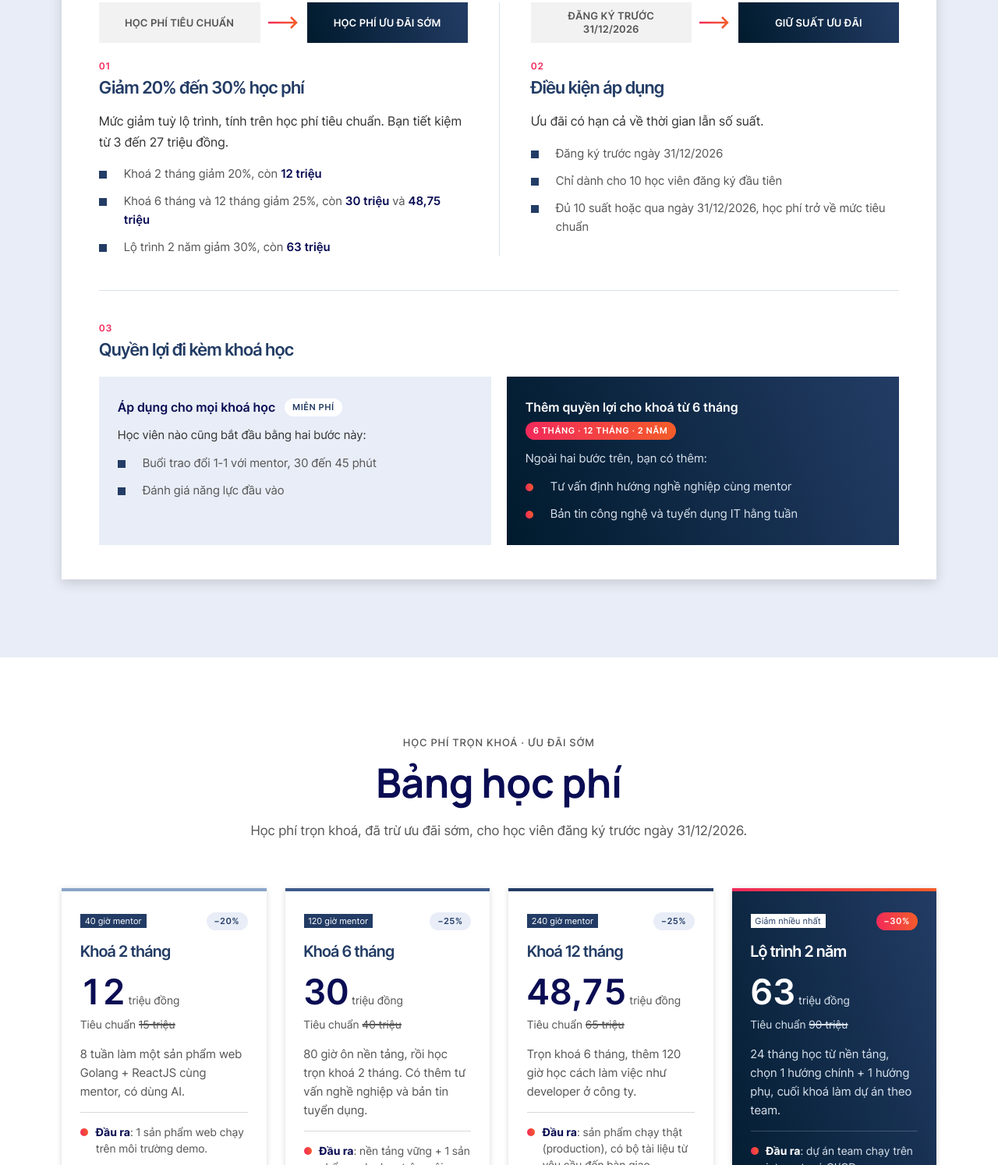
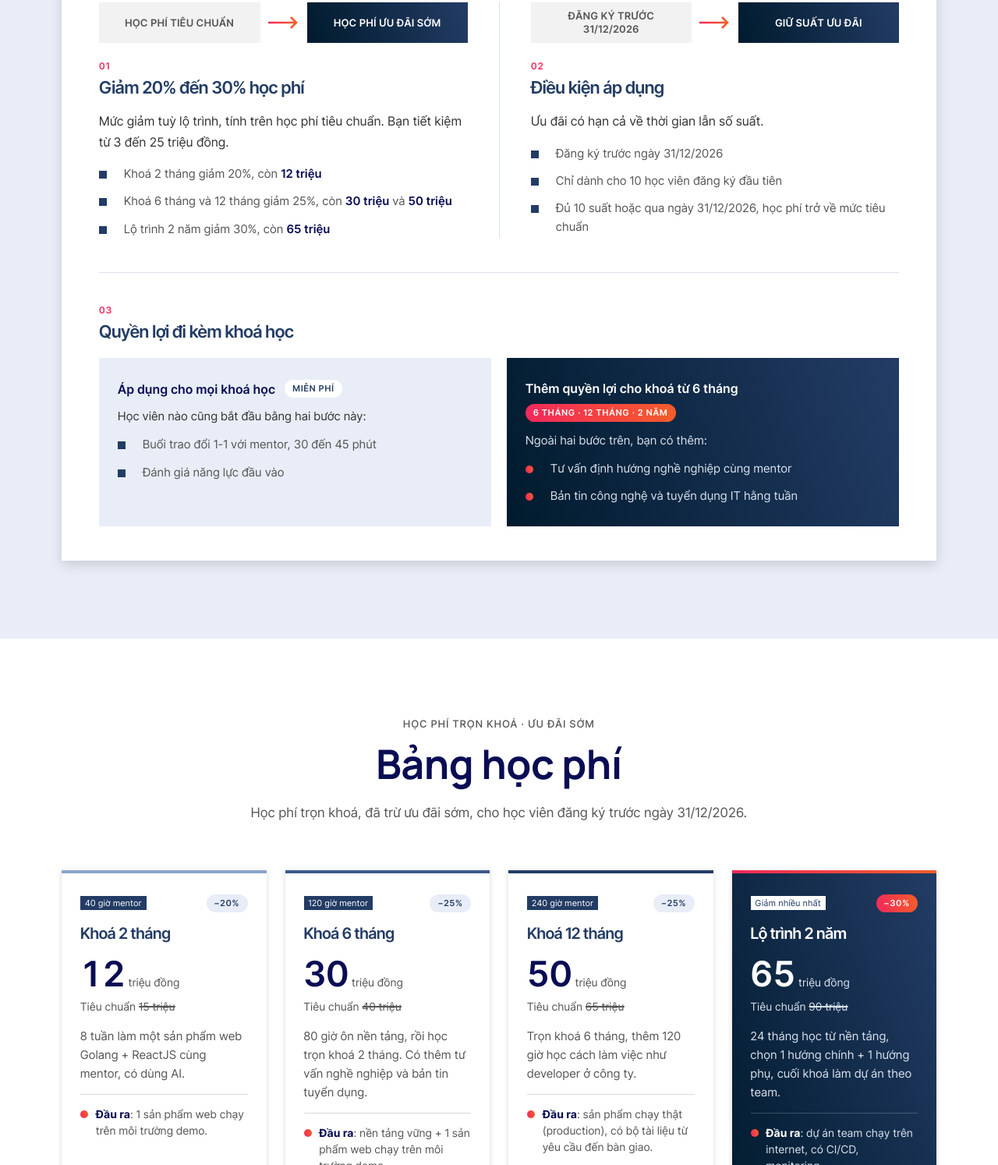
Before and after one commit to g0-up/2-years-training, a plain HTML site: page public/hoc-phi-530f586a.html in a window 1280 px wide. Shown: the part 950-2444 px from the top of the page at 78% size. Drawn offline with Linux system fonts and the light colour scheme.

Commit message:
feat(site): set early-bird price to 50 and 65 million
The 12-month course now costs 50 million and the 2-year path 65 million
after the early-bird discount; the discount percentages stay as they were.
The savings range in the offer panel follows the new 2-year price.

Co-Authored-By: Claude Opus 5.5 <noreply@anthropic.com>

```diff
--- a/public/hoc-phi-530f586a.html
+++ b/public/hoc-phi-530f586a.html
@@ -52,7 +52,7 @@
         <a class="btn btn-primary" href="#bang-gia">Xem học phí</a>
         <a class="btn btn-ghost" href="#uu-dai">Điều kiện ưu đãi</a>
       </div>
-      <div class="hero-meta"><span class="chip">2 tháng · 12 triệu</span><span class="chip">6 tháng · 30 triệu</span><span class="chip">12 tháng · 48,75 triệu</span><span class="chip">2 năm · 63 triệu</span></div>
+      <div class="hero-meta"><span class="chip">2 tháng · 12 triệu</span><span class="chip">6 tháng · 30 triệu</span><span class="chip">12 tháng · 50 triệu</span><span class="chip">2 năm · 65 triệu</span></div>
     </div>
     <div class="stats reveal">
       <div class="stat"><b>10</b><span>suất ưu đãi sớm</span></div>
@@ -71,11 +71,11 @@
       <article class="value">
         <p class="shift"><span class="from">Học phí tiêu chuẩn</span><span class="sr-only"> chuyển sang </span><svg class="shift-arrow" viewBox="0 0 40 16" aria-hidden="true"><path d="M0 8h36M29 1l7 7-7 7" fill="none" stroke="url(#shift-grad)" stroke-width="2.5"/></svg><span class="to">Học phí ưu đãi sớm</span></p>
         <h3><span class="no">01</span>Giảm 20% đến 30% học phí</h3>
-        <p>Mức giảm tuỳ lộ trình, tính trên học phí tiêu chuẩn. Bạn tiết kiệm từ 3 đến 27 triệu đồng.</p>
+        <p>Mức giảm tuỳ lộ trình, tính trên học phí tiêu chuẩn. Bạn tiết kiệm từ 3 đến 25 triệu đồng.</p>
         <ul class="checks">
           <li><span>Khoá 2 tháng giảm 20%, còn <b>12 triệu</b></span></li>
-          <li><span>Khoá 6 tháng và 12 tháng giảm 25%, còn <b>30 triệu</b> và <b>48,75 triệu</b></span></li>
-          <li><span>Lộ trình 2 năm giảm 30%, còn <b>63 triệu</b></span></li>
+          <li><span>Khoá 6 tháng và 12 tháng giảm 25%, còn <b>30 triệu</b> và <b>50 triệu</b></span></li>
+          <li><span>Lộ trình 2 năm giảm 30%, còn <b>65 triệu</b></span></li>
         </ul></article>
       <article class="value">
         <p class="shift"><span class="from">Đăng ký trước 31/12/2026</span><span class="sr-only"> chuyển sang </span><svg class="shift-arrow" viewBox="0 0 40 16" aria-hidden="true"><path d="M0 8h36M29 1l7 7-7 7" fill="none" stroke="url(#shift-grad)" stroke-width="2.5"/></svg><span class="to">Giữ suất ưu đãi</span></p>
@@ -133,7 +133,7 @@
     <article class="card phase price-card reveal"><span class="idx"></span>
       <div class="top"><span class="tag">240 giờ mentor</span><span class="perk-tag save">−25%</span></div>
       <h3>Khoá 12 tháng</h3>
-      <p class="hrs"><span class="sr-only">Học phí ưu đãi sớm: </span>48,75<small> triệu đồng</small></p>
+      <p class="hrs"><span class="sr-only">Học phí ưu đãi sớm: </span>50<small> triệu đồng</small></p>
       <p class="was">Tiêu chuẩn <s>65 triệu</s></p>
       <p class="out">Trọn khoá 6 tháng, thêm 120 giờ học cách làm việc như developer ở công ty.</p>
       <p class="gate"><i class="gate-dot"></i><span><b>Đầu ra</b>: sản phẩm chạy thật (production), có bộ tài liệu từ yêu cầu đến bàn giao.</span></p>
@@ -142,7 +142,7 @@
     <article class="card phase price-card best reveal"><span class="idx"></span>
       <div class="top"><span class="tag">Giảm nhiều nhất</span><span class="perk-tag save">−30%</span></div>
       <h3>Lộ trình 2 năm</h3>
-      <p class="hrs"><span class="sr-only">Học phí ưu đãi sớm: </span>63<small> triệu đồng</small></p>
+      <p class="hrs"><span class="sr-only">Học phí ưu đãi sớm: </span>65<small> triệu đồng</small></p>
       <p class="was">Tiêu chuẩn <s>90 triệu</s></p>
       <p class="out">24 tháng học từ nền tảng, chọn 1 hướng chính + 1 hướng phụ, cuối khoá làm dự án theo team.</p>
       <p class="gate"><i class="gate-dot"></i><span><b>Đầu ra</b>: dự án team chạy trên internet, có CI/CD, monitoring.</span></p>
```
